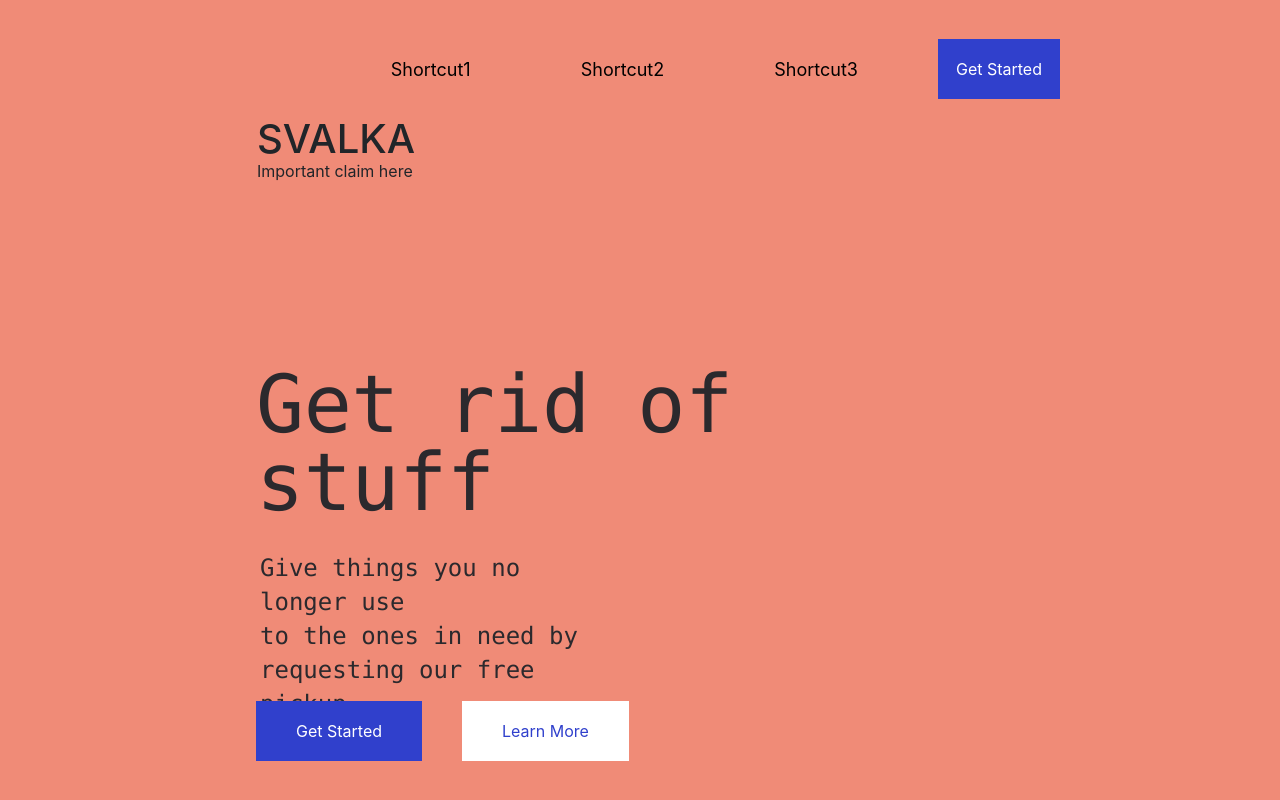
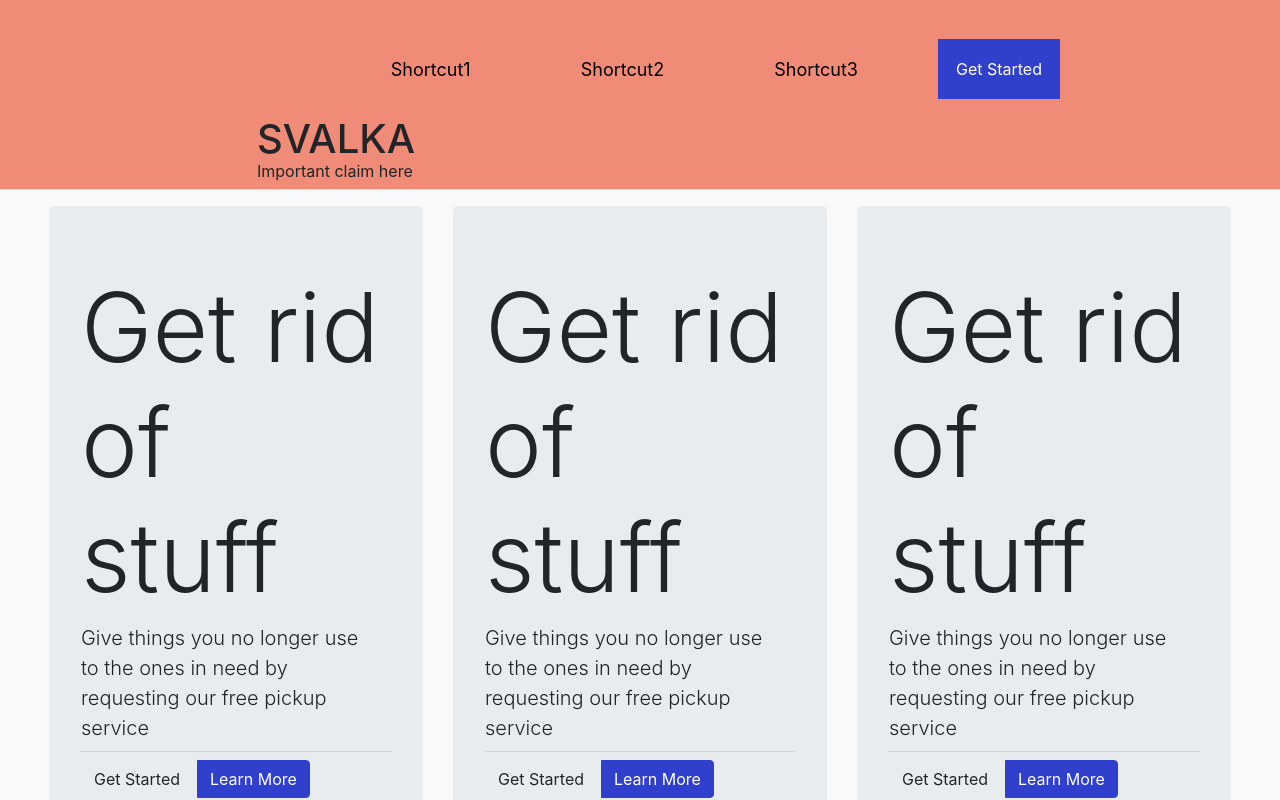
Before and after one commit to danilissadovski/svalka, a React (Create React App) app in the folder landing/: page / in a window 1280 px wide. Shown: the top 800 px of the page. Built offline with nearby package versions, Linux system fonts and the light colour scheme.

Commit message:
Add reactstrap, helmet, saas and showcase them usign intro section of the landing page

```diff
--- a/landing/src/App.js
+++ b/landing/src/App.js
@@ -1,22 +1,35 @@
-import React from "react";
+import React, {Component} from 'react';
 
-import Button from "./components/button";
+import Helmet from 'react-helmet';
+import Intro from "./components/intro";
 import Content from "./components/content";
 import Content2 from "./components/content2";
 import End from "./components/end";
 import Footer from "./components/footer";
-import Getrid from "./components/getrid";
 import Logo from "./components/logo";
 import Top from "./components/top";
 
-class App extends React.Component{
+class App extends Component {
+
   render() {
-    return(
+    return (
         <div>
+          <Helmet>
+            <style>{'body { background-color: #f08b77; }'}</style>
+          </Helmet>
           <Top/>
           <Logo/>
-          <Getrid/>
-          <Button/>
+          <div className="row py-3 px-lg-5 border bg-light">
+            <div className="col-4">
+              <Intro/>
+            </div>
+            <div className="col-4">
+              <Intro/>
+            </div>
+            <div className="col-4">
+              <Intro/>
+            </div>
+          </div>
           <Content/>
           <Content2/>
           <Footer/>
--- a/landing/src/components/button.js
+++ /dev/null
@@ -1,22 +0,0 @@
-import React from "react";
-
-class Button extends React.Component{
-  render() {
-    return(
-        <div class="choto">
-            <button className="choto-2">
-                <a href="#">
-                    Get Started
-                </a>
-            </button>
-            <button className="choto-3">
-                <a href="#">
-                    Learn More
-                </a>
-            </button>
-        </div>
-        );
-    }
-}
-
-export default Button;
--- /dev/null
+++ b/landing/src/components/intro.js
@@ -0,0 +1,26 @@
+import React from "react";
+import {Jumbotron, Button, ButtonGroup} from 'reactstrap';
+
+
+export default (props) => {
+  return (
+      <div>
+        <Jumbotron>
+          <h1 className="display-1">Get rid of stuff </h1>
+          <div className="lead">
+            Give things you no longer use <br/>
+            to the ones in need by <br/>
+            requesting our free pickup <br/>
+            service
+          </div>
+          <hr className="my-2"/>
+          <p className="lead">
+            <ButtonGroup>
+              <Button color="alpha">Get Started</Button>
+              <Button color="primary" className='ml-1'>Learn More</Button>
+            </ButtonGroup>
+          </p>
+        </Jumbotron>
+      </div>
+  );
+};
--- a/landing/src/index.js
+++ b/landing/src/index.js
@@ -2,8 +2,8 @@ import React from 'react';
 import ReactDOM from 'react-dom';
 import App from './App';
 
-import './index.css';
-import 'bootstrap/dist/css/bootstrap.min.css';
+import './styles/custom.scss'
+//TODO remove that file after full migration to the bootstrap
 import './App.css';
 
 import * as serviceWorker from './serviceWorker';
--- /dev/null
+++ b/landing/src/styles/custom.scss
@@ -0,0 +1,5 @@
+$theme-colors: (
+        "primary": #3040CC
+);
+
+@import "~bootstrap/scss/bootstrap";
```
Also changed, not shown: landing/package.json (+6 -3 lines), 1 other file (tests, documents, lock files or other folders).
